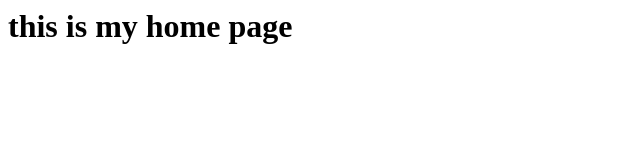
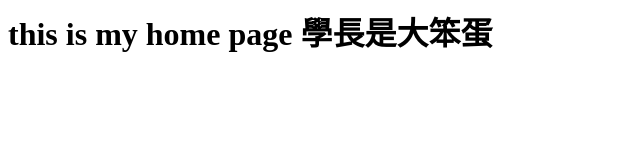
Before and after one commit to cindychang20/cindychang20.github.io, a plain HTML site: page docs/index.html in a window 1280 px wide. Shown: the whole page, without its empty margins (0-640 px from the left). Drawn offline with Linux system fonts and the light colour scheme.

Commit message:
Update index.html

```diff
--- a/docs/index.html
+++ b/docs/index.html
@@ -3,6 +3,7 @@
 <title>Main page</title>
 </head>
 <body>
-<h1>this is my home page</h1>
+<h1>this is my home page
+  學長是大笨蛋</h1>
 </body>
 </html>
```
